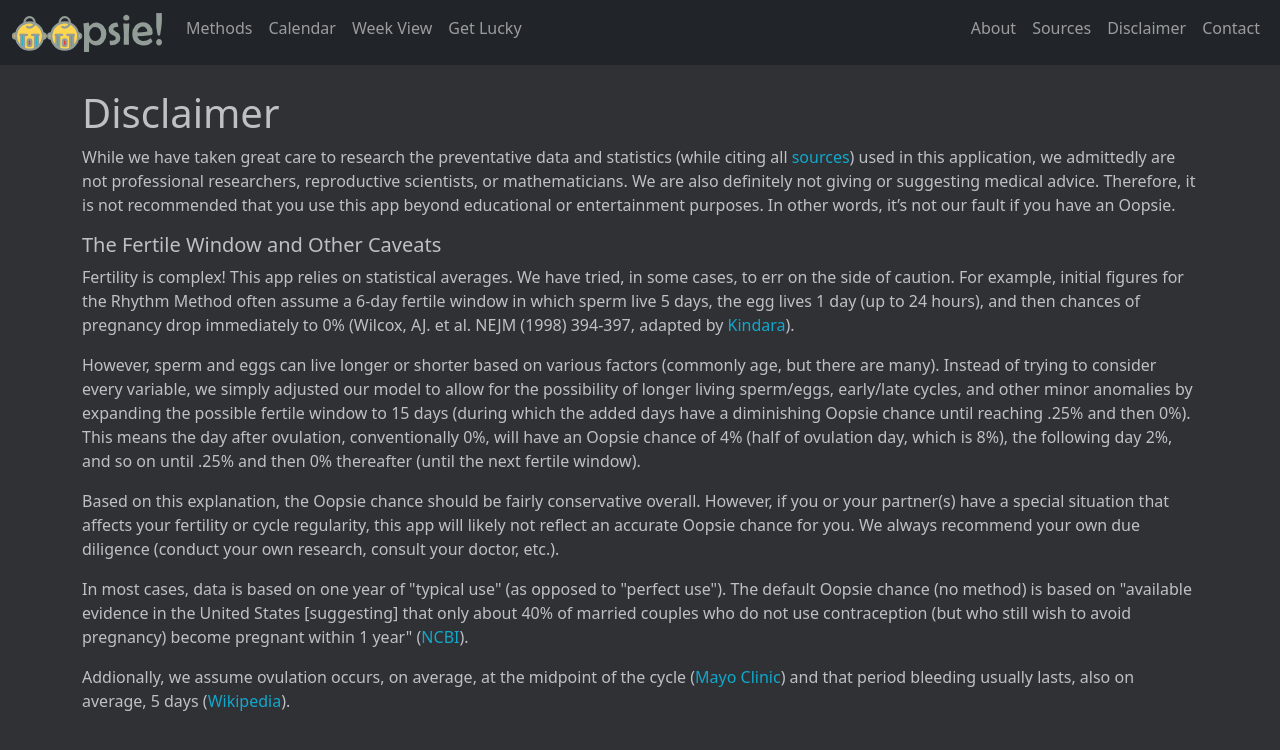
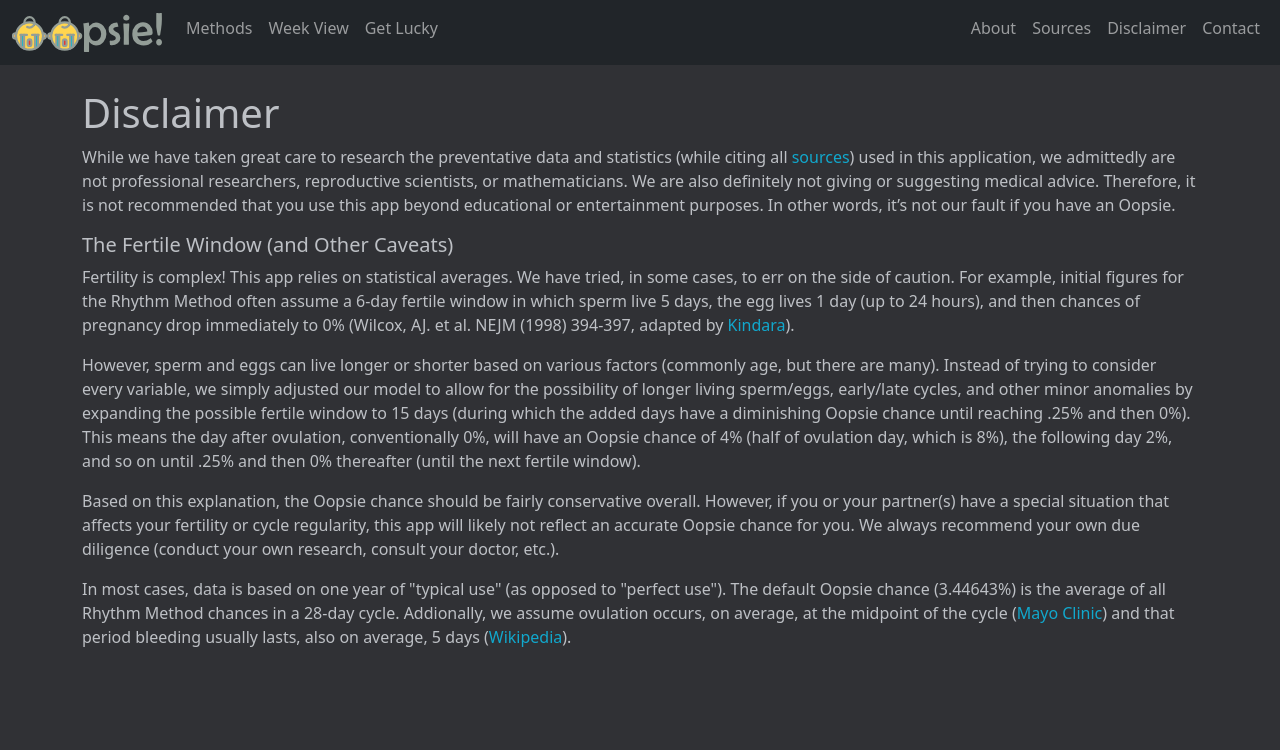
Before and after one commit to ragmats/oopsie, a Flask app: page /disclaimer in a window 1280 px wide. Shown: the top 750 px of the page. Run offline with Flask 2, Linux system fonts and the light colour scheme; some libraries are stand-ins or nearby versions.

Commit message:
fixed bugs, removed calendar

```diff
--- a/app.py
+++ b/app.py
@@ -51,11 +51,12 @@ class Methods(db.Model):
 
 # Global date variables
 today = date.today()
-tomorrow = date.today() + timedelta(days=1)
-yesterday = date.today() - timedelta(days=1)
-todayf = date.today().strftime("%A, %B %d, %Y")
+tomorrow = today + timedelta(days=1)
+yesterday = today - timedelta(days=1)
+todayf = today.strftime("%A, %B %d, %Y")
 tomorrowf = tomorrow.strftime("%m/%d/%Y")
 yesterdayf = yesterday.strftime("%m/%d/%Y")
+default_oopsie = 3.44643
 
 # Learned from:
     # https://stackoverflow.com/questions/34118093/flask-permanent-session-where-to-define-them
@@ -68,7 +69,6 @@ def make_session_permanent():
 
 @app.route("/", methods=["GET", "POST"])
 def index():
-    print(datetime.today())
     """Returns index, the homepage with an Oopsie chance summary based on selected options"""
 
     # When user clicks "Save" from Methods page...
@@ -84,7 +84,7 @@ def index():
         session["cycle_day_ovulation"] = request.form.get("cycle_day_ovulation")
 
         # If selections, Rhythm Method data, and day are unchanged from previous save, quick load variables from session
-        if session.get("selections_date_last_saved") and check_saved_data(session.get("selections_date_last_saved"), session.get("selections"), session.get("cycle_start_str"), session.get("cycle_length"), session.get("period_length"), session.get("cycle_day_ovulation")):
+        if session.get("selections_date_last_saved") and check_saved_data(session.get("selections_date_last_saved"), session.get("selections_saved"), session.get("cycle_start_str_saved"), session.get("cycle_length_saved"), session.get("period_length_saved"), session.get("cycle_day_ovulation_saved")):
             print("Quick load!")
             oopsie_chance = session.get("oopsie_chance")
             oopsie_chance_yesterday = session.get("oopsie_chance_yesterday")
@@ -172,10 +172,10 @@ def index():
                 oopsie_chance_yesterday = session["oopsie_chance_yesterday"] = get_oopsie(session.get("chances_yesterday"))
                 oopsie_chance_tomorrow = session["oopsie_chance_tomorrow"] = get_oopsie(session.get("chances_tomorrow"))
 
-            # If no methods were selected on Methods page, set oopsie chance to default (40%)
+            # If no methods were selected on Methods page, set oopsie chance to default
             else:
-                oopsie_chance = oopsie_chance_yesterday = oopsie_chance_tomorrow = 40
-                session["oopsie_chance"] = session["oopsie_chance_yesterday"] = session["oopsie_chance_tomorrow"] = 40
+                oopsie_chance = oopsie_chance_yesterday = oopsie_chance_tomorrow = default_oopsie
+                session["oopsie_chance"] = session["oopsie_chance_yesterday"] = session["oopsie_chance_tomorrow"] = default_oopsie
                 methods = session["methods"] = None
 
             # If date or length error
@@ -231,10 +231,10 @@ def index():
     # When user navigates back to homepage without clicking "save" from Methods page...
     else:
 
-        # If no selections are remembered in the session, or first-time visit, set oopsie chance to default (40%)
+        # If no selections are remembered in the session, or first-time visit, set oopsie chance to default
         if not session.get("selections"):
-            oopsie_chance = oopsie_chance_yesterday = oopsie_chance_tomorrow = 40
-            session["oopsie_chance"] = session["oopsie_chance_yesterday"] = session["oopsie_chance_tomorrow"] = 40
+            oopsie_chance = oopsie_chance_yesterday = oopsie_chance_tomorrow = default_oopsie
+            session["oopsie_chance"] = session["oopsie_chance_yesterday"] = session["oopsie_chance_tomorrow"] = default_oopsie
             methods = session["methods"] = None
             cycle_day = session["cycle_day"] = None
             cycle_day_yesterday = session["cycle_day_yesterday"] = None
@@ -396,13 +396,7 @@ def methods():
 def clear():
     """Clears data saved in the session"""
 
-    session["selections"] = session["calendar_selections_saved"] = session["saved_events"] = []
-    session["rhythm_chance"] = None
-    session["cycle_start_str"] = session["cycle_start_str_saved"] = session["calendar_cycle_start_str_saved"] = None
-    session["cycle_length"] = session["cycle_length_saved"] = session["calendar_cycle_length_saved"] = 28
-    session["period_length"] = session["period_length_saved"] = session["calendar_period_length_saved"] = 5
-    session["cycle_day_ovulation"] = session["cycle_day_ovulation_saved"] = session["calendar_cycle_day_ovulation_saved"] = 14
-    session["selections_date_last_saved"] = session["lucky_date_last_saved"] = session["calendar_date_last_saved"] = str(today)
+    session.clear()
 
     return redirect("/methods")
 
@@ -411,9 +405,9 @@ def clear():
 def getlucky():
     """Returns "Get Lucky" page, where the user simulates business time (intercourse) with today's Oopsie chance"""
 
-    # If no selections are remembered in the session, or first-time visit, set oopsie chance to default (40%)
+    # If no selections are remembered in the session, or first-time visit, set oopsie chance to default
     if not session.get("selections"):
-        oopsie_chance = 40
+        oopsie_chance = default_oopsie
 
     # If selections are remembered in the session, load oopsie chance
     else:
@@ -453,125 +447,24 @@ def getlucky():
 
 @app.route("/weekview")
 def weekview():
-    """Returns week view page, where the user views Oopsie chances, cycle days, ovulation days, and period days for the current, next, and last week."""
+    """Returns week view page, where the user views Oopsie chances, cycle days, ovulation days, and period days for the previous, current, and next weeks."""
 
-    # Get the most recent Sunday as a starting point for the current week
-    Sunday = get_Sunday(date.today())
+    # If no selections are remembered in the session, or first-time visit, disable week view
+    if not session.get("selections"):
+        current_week = last_week = next_week = None
 
-    # Get week-view infor for current week, last week, and next week.
-    current_week = get_week(Sunday)
-    last_week = get_week(Sunday - timedelta(days=7))
-    next_week = get_week(Sunday + timedelta(days=7))
+    # If selections are remembered in the session, load oopsie chance
+    else:
 
-    return render_template("week_view.html", rhythm_chance=session.get("rhythm_chance"), current_week=current_week, last_week=last_week, next_week=next_week, current_day=today.day, current_month=date.today().strftime("%B"), current_year=today.year)
+        # Get the most recent Sunday as a starting point for the current week
+        Sunday = get_Sunday(today)
 
+        # Get week-view info for current week, last week, and next week
+        current_week = get_week(Sunday)
+        last_week = get_week(Sunday - timedelta(days=7))
+        next_week = get_week(Sunday + timedelta(days=7))
 
-@app.route("/calendar")
-def calendar():
-    """Returns calendar page, where the user views a calendar of Oopsie chances, cycle days, ovulation days, period days, etc."""
-
-    # Calendar by:
-    #     https://fullcalendar.io/
-
-    # Learned Fullcalendar setup from:
-        # https://www.youtube.com/watch?v=VXW2A4Q81Ok&t=2s&ab_channel=GordonChan
-
-    # Quick load for calendar has been disabled because it exceeds the cookie file size. To re-enabled, un-comment the first if statement, comment/remove the second, and un-comment "session["saved_events"] = events" at end of function
-
-    # If selections are unchanged from previous save within 30 days, quick load events from session
-    if session.get("calendar_date_last_saved") and check_saved_calendar(session.get("selections"), session.get("cycle_start_str"), session.get("cycle_length"), session.get("period_length"), session.get("cycle_day_ovulation")):
-        print("Quick load!")
-        events = session.get("saved_events")
-        rhythm_chance = session.get("rhythm_chance")
-
-    # # Quick load without using Session
-    # if session.get("rhythm_chance") == None:
-    #     print("Quick load! (No Rhythm Chance)")
-    #     events = None
-    #     rhythm_chance = None
-
-    # If different selections or calendar hasn't been saved within 30 days, reload session variables
-    else:
-        # Set last save to today
-        print("New load!")
-        session["calendar_date_last_saved"] = str(today)
-
-        # If selections are remembered in the session, reload saved session variables
-        if session.get("selections"):
-            session["calendar_selections_saved"] = session.get("selections")
-            session["calendar_cycle_start_str_saved"] = session.get("cycle_start_str")
-            session["calendar_cycle_length_saved"] = session.get("cycle_length")
-            session["calendar_period_length_saved"] = session.get("period_length")
-            session["calendar_cycle_day_ovulation_saved"] = session.get("cycle_day_ovulation")
-        else:
-            session["calendar_selections_saved"] = []
-
-        # Create empty events object for calendar
-        events = []
-
-        # Populate calendar events for X days past and future
-        for i in range(-7, 21):
-
-            # If no selections are remembered in the session, or first-time visit, set oopsie chance to default (40%)
-            if not session.get("selections"):
-                oopsie_chance = 40
-                cycle_start = None
-                rhythm_chance = None
-
-            # If selections are remembered in the session, calculate oopsie chance
-            else:
-
-                # Get correct cycle start, cycle length, period length, and ovulation cycle day
-                cycle_start = get_cycle_start(session.get("cycle_start_str"))
-                cycle_length = get_cycle_length(session.get("cycle_length"))
-                period_length = get_period_length(session.get("period_length"))
-                cycle_day_ovulation = get_cycle_day_ovulation(session.get("cycle_day_ovulation"), cycle_length)
-
-                # If there is a cycle start, get cycle day and rhythm method chance
-                if cycle_start and "21" in session.get("selections"):
-                    cycle_day = get_cycle_day(get_date(i), cycle_start, cycle_length)
-                    rhythm_chance = get_rhythm_chance(cycle_day, cycle_day_ovulation)
-                else:
-                    cycle_day = None
-                    rhythm_chance = None
-
-                # Get list of oopsie chances based on user-selected method IDs
-                session["chances"] = get_chances(session.get("selections"), rhythm_chance)
-
-                # Calculate oopsie chance by multiplying chances values
-                oopsie_chance = get_oopsie(session.get("chances"))
-
-            # Add Oopsie % to calendar for the i'th day
-            events.append({
-                "title": str(oopsie_chance) + "%",
-                "date": str(get_date(i)),
-            })
-
-            # Add cycle day text to calendar for the i'th day if Rhythm Method (ID = 21) has been selected
-            if cycle_start and "21" in session.get("selections"):
-                events.append({
-                    "title": "(" + str(cycle_day) + ")",
-                    "date": str(get_date(i)) + "T00:00:00",
-                })
-
-            # Add period day text to calendar for the i'th day if Rhythm Method (ID = 21) has been selected
-            if cycle_start and "21" in session.get("selections") and (check_period(cycle_day, period_length)):
-                events.append({
-                    "title": "P",
-                    "date": str(get_date(i)) + "T00:00:00",
-                })
-
-            # Add ovulation day text to calendar for the i'th day if Rhythm Method (ID = 21) has been selected
-            if cycle_start and "21" in session.get("selections") and (check_ovulation(cycle_day, cycle_day_ovulation)):
-                events.append({
-                    "title": "O",
-                    "date": str(get_date(i)) + "T00:00:00",
-                })
-
-        # Save events in session
-        session["saved_events"] = events
-
-    return render_template("calendar.html", rhythm_chance=rhythm_chance, events=events)
+    return render_template("week_view.html", rhythm_chance=session.get("rhythm_chance"), current_week=current_week, last_week=last_week, next_week=next_week, current_day=today.day, current_month=today.strftime("%B"), current_year=today.year)
 
 
 @app.route("/about")
@@ -603,29 +496,15 @@ def contact():
     return render_template("contact.html")
 
 
-def check_saved_data(date_last_saved, selections, cycle_start_str, cycle_length, period_length, cycle_day_ovulation):
+def check_saved_data(date_last_saved, selections_saved, cycle_start_str_saved, cycle_length_saved, period_length_saved, cycle_day_ovulation_saved):
     """Returns True if new selections match saved selections and the last save was today"""
 
     if str(today) == date_last_saved:
-        if (selections == session.get("selections_saved") and
-            cycle_start_str == session.get("cycle_start_str_saved") and
-            cycle_length == session.get("cycle_length_saved") and
-            period_length == session.get("period_length_saved") and
-            cycle_day_ovulation == session.get("cycle_day_ovulation_saved")):
-            return True
-    else:
-        return False
-
-
-def check_saved_calendar(selections, cycle_start_str, cycle_length, period_length, cycle_day_ovulation):
-    """Returns True if new selections match saved selections and the calendar has been reloaded in the last 30 days"""
-
-    if ((datetime.strptime(session.get("calendar_date_last_saved"), "%Y-%m-%d").date() + timedelta(days=30)) - today).days > 0:
-        if (selections == session.get("calendar_selections_saved") and
-            cycle_start_str == session.get("calendar_cycle_start_str_saved") and
-            cycle_length == session.get("calendar_cycle_length_saved") and
-            period_length == session.get("calendar_period_length_saved") and
-            cycle_day_ovulation == session.get("calendar_cycle_day_ovulation_saved")):
+        if (selections_saved == session.get("selections") and
+            cycle_start_str_saved == session.get("cycle_start_str") and
+            cycle_length_saved == session.get("cycle_length") and
+            period_length_saved == session.get("period_length") and
+            cycle_day_ovulation_saved == session.get("cycle_day_ovulation")):
             return True
     else:
         return False
@@ -634,7 +513,7 @@ def check_saved_calendar(selections, cycle_start_str, cycle_length, period_lengt
 def get_date(relative_days):
     """Returns the date in relation to the number of days from the current day"""
 
-    relative_date = date.today() + timedelta(days=relative_days)
+    relative_date = today + timedelta(days=relative_days)
     return relative_date
 
 
--- a/templates/about.html
+++ b/templates/about.html
@@ -6,14 +6,14 @@
 
 {% block main %}
   <h1>About</h1>
-    <p>Oopsie is a web-based anti-fertility calculator that celebrates the wonderful, life-altering event of not getting pregnant. It was built with Flask, Python, JavaScript, and SQL as a final project for <a href="https://cs50.harvard.edu/x/2021/" target="_blank">CS50x 2021.</a> Oopsie also uses <a href="https://getbootstrap.com/" target="_blank">Bootstrap</a> and <a href="https://fullcalendar.io/" target="_blank">FullCalendar</a>.</p>
+    <p>Oopsie is a web-based anti-fertility application that celebrates the wonderful, life-altering event of not getting pregnant. It was built with Flask, Python, JavaScript, and SQL as a final project for <a href="https://cs50.harvard.edu/x/2021/" target="_blank">CS50x 2021.</a></p>
 
     <p style="font-weight:500;">The main goals of the project were:</p>
 
     <ol>
       <li>To make an inverse or “dark” (as in Wario to Mario) anti-fertility app inspired by <a href="https://www.youtube.com/watch?v=9Lms9d3eo1g&ab_channel=RMVideos" target="_blank">this</a> viral video.</li>
       <li>To provide a simple “Oopsie” percentage based on selected and combined preventative methods that could be useful at-a-glance to anyone interested &#8212; as opposed to the many, very pink existing fertility apps that seem to be designed only for expecting moms and rarely (if ever) involve preventative methods or percentage chances.</li>
-      <li>To allow inputs for The Rhythm Method (cycle start & length, period length, ovulation day) and calculate a different ongoing daily Oopsie chance based on these inputs and to show these calculations for today, yesterday, tomorrow, and in a populated full calendar view.</li>
+      <li>To allow inputs for The Rhythm Method (cycle start & length, period length, ovulation day) and calculate a different ongoing daily Oopsie chance based on these inputs and to show these calculations for today, yesterday, tomorrow, and in a populated calendar or week view.</li>
       <li>To create a mini simulation game where the user can “get lucky” (and unlucky) based on the Oopsie chance for the day.</li>
     </ol>
 
--- a/templates/disclaimer.html
+++ b/templates/disclaimer.html
@@ -9,7 +9,7 @@
 
   <p>While we have taken great care to research the preventative data and statistics (while citing all <a href="{{ url_for('sources') }}">sources</a>) used in this application, we admittedly are not professional researchers, reproductive scientists, or mathematicians. We are also definitely not giving or suggesting medical advice. Therefore, it is not recommended that you use this app beyond educational or entertainment purposes. In other words, it’s not our fault if you have an Oopsie.</p>
 
-  <h5>The Fertile Window and Other Caveats</h5>
+  <h5>The Fertile Window (and Other Caveats)</h5>
 
   <p>Fertility is complex! This app relies on statistical averages. We have tried, in some cases, to err on the side of caution. For example, initial figures for the Rhythm Method often assume a 6-day fertile window in which sperm live 5 days, the egg lives 1 day (up to 24 hours), and then chances of pregnancy drop immediately to 0% (Wilcox, AJ. et al. NEJM (1998) 394-397, adapted by <a href="https://www.kindara.com/blog/the-statistics-behind-getting-pregnant" target="_blank">Kindara</a>).</p>
 
@@ -17,7 +17,5 @@
 
   <p>Based on this explanation, the Oopsie chance should be fairly conservative overall. However, if you or your partner(s) have a special situation that affects your fertility or cycle regularity, this app will likely not reflect an accurate Oopsie chance for you. We always recommend your own due diligence (conduct your own research, consult your doctor, etc.).</p>
 
-  <p>In most cases, data is based on one year of "typical use" (as opposed to "perfect use"). The default Oopsie chance (no method) is based on "available evidence in the United States [suggesting] that only about 40% of married couples who do not use contraception (but who still wish to avoid pregnancy) become pregnant within 1 year" (<a href="https://www.ncbi.nlm.nih.gov/pmc/articles/PMC3638209/" target="_blank">NCBI</a>).</p>
-
-  <p>Addionally, we assume ovulation occurs, on average, at the midpoint of the cycle (<a href="https://www.mayoclinic.org/healthy-lifestyle/getting-pregnant/expert-answers/ovulation-signs/faq-20058000" target="_blank">Mayo Clinic</a>) and that period bleeding usually lasts, also on average, 5 days (<a href="https://en.wikipedia.org/wiki/Menstruation" target="_blank">Wikipedia</a>).</p>
+  <p>In most cases, data is based on one year of "typical use" (as opposed to "perfect use"). The default Oopsie chance (3.44643%) is the average of all Rhythm Method chances in a 28-day cycle. Addionally, we assume ovulation occurs, on average, at the midpoint of the cycle (<a href="https://www.mayoclinic.org/healthy-lifestyle/getting-pregnant/expert-answers/ovulation-signs/faq-20058000" target="_blank">Mayo Clinic</a>) and that period bleeding usually lasts, also on average, 5 days (<a href="https://en.wikipedia.org/wiki/Menstruation" target="_blank">Wikipedia</a>).</p>
 {% endblock %}
--- a/templates/layout.html
+++ b/templates/layout.html
@@ -7,10 +7,6 @@
 
     <!-- Bootstrap CSS -->
     <link href="https://cdn.jsdelivr.net/npm/bootstrap@5.1.0/dist/css/bootstrap.min.css" rel="stylesheet" integrity="sha384-KyZXEAg3QhqLMpG8r+8fhAXLRk2vvoC2f3B09zVXn8CA5QIVfZOJ3BCsw2P0p/We" crossorigin="anonymous">
-
-    <!-- fullcalendar CSS and JavaScript -->
-    <link rel="stylesheet" href="https://cdn.jsdelivr.net/npm/fullcalendar@5.9.0/main.min.css">
-    <script src="https://cdn.jsdelivr.net/npm/fullcalendar@5.9.0/main.min.js"></script>
 
     <!-- Other/Custom CSS -->
     <link href="/static/css/styles.css" rel="stylesheet">
@@ -31,9 +27,6 @@
             <ul class="navbar-nav me-auto mb-2 mb--0">
               <li class="nav-item">
                 <a class="nav-link" href="{{ url_for('methods') }}">Methods</a>
-              </li>
-              <li class="nav-item">
-                <a class="nav-link" href="{{ url_for('calendar') }}">Calendar</a>
               </li>
               <li class="nav-item">
                 <a class="nav-link" href="{{ url_for('weekview') }}">Week View</a>
--- a/templates/week_view.html
+++ b/templates/week_view.html
@@ -10,7 +10,7 @@
     <p>&#128161; To enable week-view, <a href="{{ url_for('methods') }}">select Rhythm Method (Cycle Awareness)</a>.</p>
   {% else %}
 
-    <h1>Week View ({{ current_month }} {{ current_year }})</h1>
+    <h1>Week View ({{ current_year }})</h1>
 
     <div class="week_container">
 
```
Also changed, not shown: templates/index.html (+11 -11 lines).
